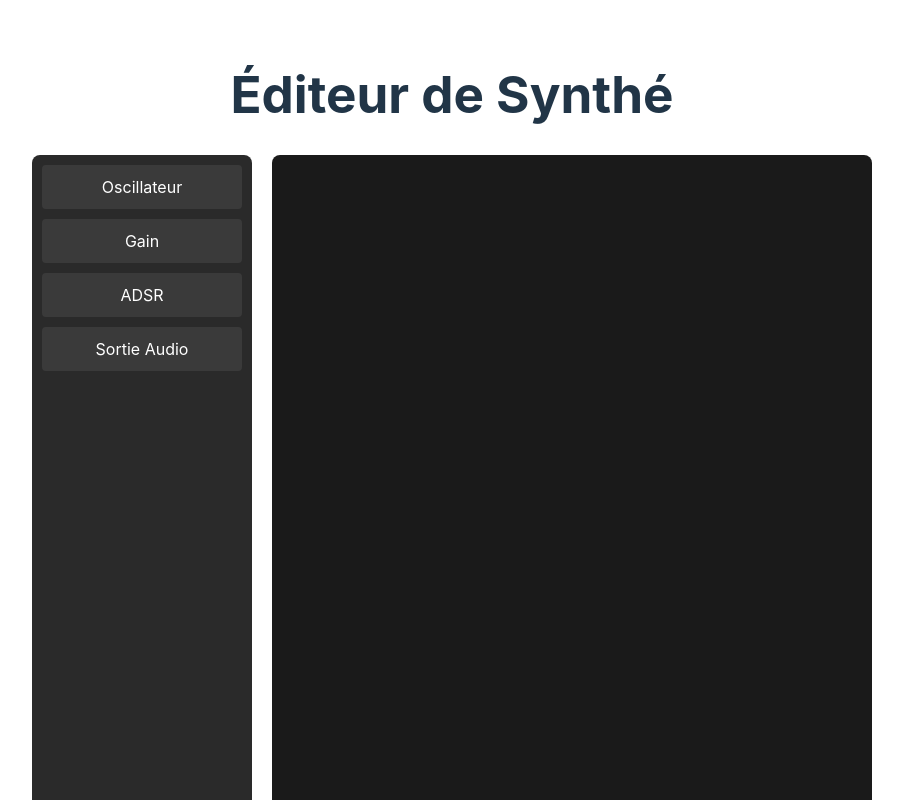
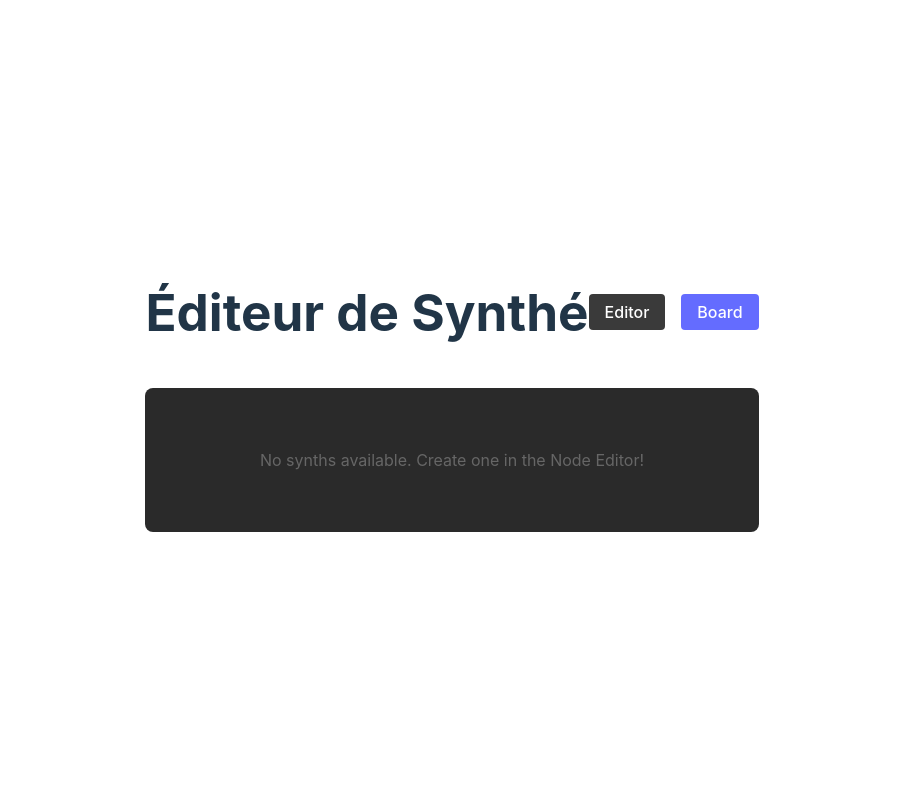
Before and after one commit to Npj721/vue-audio, a Vue app: page /board in a window 1280 px wide. Shown: the top 800 px of the page, without its empty margins (188-1091 px from the left). Built offline with nearby package versions, Linux system fonts and the light colour scheme.

Commit message:
bolt-update-construct-synth

```diff
--- a/src/App.vue
+++ b/src/App.vue
@@ -1,22 +1,77 @@
 <script setup>
-import NodeEditor from './components/NodeEditor.vue'
+import { useRouter } from 'vue-router'
+
+const router = useRouter()
 </script>
 
 <template>
   <div class="container">
-    <h1>Éditeur de Synthé</h1>
-    <NodeEditor />
+    <header>
+      <h1>Éditeur de Synthé</h1>
+      <nav>
+        <button
+          class="nav-button"
+          @click="router.push('/')"
+          :class="{ active: $route.path === '/' }"
+        >
+          Editor
+        </button>
+        <button
+          class="nav-button"
+          @click="router.push('/board')"
+          :class="{ active: $route.path === '/board' }"
+        >
+          Board
+        </button>
+      </nav>
+    </header>
+    <router-view></router-view>
   </div>
 </template>
 
-<style scoped>
+<style>
 .container {
   width: 100%;
   max-width: 1200px;
   margin: 0 auto;
 }
 
+header {
+  display: flex;
+  justify-content: space-between;
+  align-items: center;
+  margin-bottom: 2rem;
+  padding: 1rem 0;
+}
+
 h1 {
-  margin-bottom: 2rem;
+  margin: 0;
+}
+
+nav {
+  display: flex;
+  gap: 1rem;
+}
+
+.nav-button {
+  background: #3a3a3a;
+  border: none;
+  padding: 0.5rem 1rem;
+  color: white;
+  border-radius: 4px;
+  cursor: pointer;
+  transition: all 0.2s;
+}
+
+.nav-button:hover {
+  background: #4a4a4a;
+}
+
+.nav-button.active {
+  background: #646cff;
+}
+
+.nav-button.active:hover {
+  background: #535bf2;
 }
 </style>
--- a/src/components/BoardSynth.vue
+++ b/src/components/BoardSynth.vue
@@ -1,8 +1,9 @@
 <script setup>
-import { ref, onMounted, onUnmounted  } from 'vue'
+import { ref, onMounted, onUnmounted } from 'vue'
 import { useAudioStore } from '../stores/audio'
 
 const keysPressed = ref([])
+const selectedSynth = ref(null)
 const keysKeyboard = []
 
 keysKeyboard["q"] = 261.63
@@ -18,42 +19,29 @@ keysKeyboard["m"] = 659.26
 
 const storeAudio = useAudioStore()
 
-const constructSimpleSynth = () => {
-    storeAudio.addNode('osc', { type: 'sawtooth', detune: 0 })
-    storeAudio.addNode('osc', { type: 'sawtooth', detune: 12 * 100 })
-    storeAudio.addNode('osc', { type: 'sawtooth', detune: 24 * 100 })
-    storeAudio.addNode('gain', { gain: 0.25 })
-    storeAudio.addNode('adsr', {
-        start: { value: .25 },
-        attack: { value: 0.7, duration: .025},
-        decay: { value: 0.5, duration: .25},
-        sustain: { value: 0.45, duration: .5},
-        release: { value: 0, duration: .25, constant: .1},
-    })
-
-    storeAudio.connectNodes(0, 3)
-    storeAudio.connectNodes(1, 3)
-    storeAudio.connectNodes(2, 3)
-
-    storeAudio.connectGainToEnveloppe(3, 4)
-    storeAudio.connectToDestination(3)
-}
-
 function handleKeyDown(event) {
-  console.log("Touche pressée:", event.key, {transpo: keysKeyboard[event.key]});
-  if(typeof keysKeyboard[event.key] === 'undefined') return
+  if(typeof keysKeyboard[event.key] === 'undefined' || !selectedSynth.value) return
   if(!keysPressed.value.includes(event.key)){
-    console.log('ajout')
     keysPressed.value.push(event.key)
-    storeAudio.press(0, keysKeyboard[event.key] )
+    storeAudio.press(selectedSynth.value, 0, keysKeyboard[event.key])
   }
 }
 
 function handleKeyUp(event) {
-  console.log("Touche relâchée:", event.key);
-  if(typeof keysKeyboard[event.key] === 'undefined') return
+  if(typeof keysKeyboard[event.key] === 'undefined' || !selectedSynth.value) return
   keysPressed.value = keysPressed.value.filter(key => key !== event.key)
-  storeAudio.release(0, keysKeyboard[event.key])
+  storeAudio.release(selectedSynth.value, 0, keysKeyboard[event.key])
+}
+
+function selectSynth(synthId) {
+  selectedSynth.value = synthId
+}
+
+function deleteSynth(synthId) {
+  if (selectedSynth.value === synthId) {
+    selectedSynth.value = null
+  }
+  storeAudio.deleteSynthConfiguration(synthId)
 }
 
 onMounted(() => {
@@ -65,33 +53,136 @@ onUnmounted(() => {
   window.removeEventListener("keydown", handleKeyDown);
   window.removeEventListener("keyup", handleKeyUp);
 });
-
 </script>
 
 <template>
+  <div class="board-synth">
+    <div v-if="storeAudio.synthConfigurations.length === 0" class="no-synths">
+      No synths available. Create one in the Node Editor!
+    </div>
 
-  <div class="card">
-    <span v-for="key in keysPressed" :key="key" style="margin-right:4px">
-      {{ key }} - {{ keysKeyboard[key] }}
-    </span>
-  </div>
+    <div v-else class="synth-list">
+      <div
+        v-for="synth in storeAudio.synthConfigurations"
+        :key="synth.id"
+        class="synth-item"
+        :class="{ active: selectedSynth === synth.id }"
+        @click="selectSynth(synth.id)"
+      >
+        <span class="synth-name">{{ synth.name }}</span>
+        <button
+          class="delete-button"
+          @click.stop="deleteSynth(synth.id)"
+        >
+          ×
+        </button>
+      </div>
+    </div>
 
-  <div class="card">
-    <button type="button" @click="storeAudio.initAudioContext()" :disabled="storeAudio.audioContext !== null">Init</button>
-    <button type="button" @click="constructSimpleSynth()" :disabled="storeAudio.audioContext === null">constructSimpleSynth</button>
-
-    <div>
-      Nodes
-      <div v-for="node in storeAudio.nodes" :key="node">
-        {{ node.id }}<br>
-        {{ node.type }}<br>
-        {{ node.param }}<br>
-        {{ node }}
+    <div v-if="selectedSynth" class="keyboard-info">
+      <h3>Keyboard Controls</h3>
+      <div class="keys-pressed">
+        Active keys:
+        <span v-for="key in keysPressed" :key="key" class="key-badge">
+          {{ key }}
+        </span>
+      </div>
+      <div class="key-map">
+        <div v-for="(freq, key) in keysKeyboard" :key="key" class="key-item">
+          {{ key }}: {{ freq.toFixed(2) }}Hz
+        </div>
       </div>
     </div>
   </div>
 </template>
 
 <style scoped>
+.board-synth {
+  background: #2a2a2a;
+  padding: 20px;
+  border-radius: 8px;
+  color: white;
+}
 
+.no-synths {
+  text-align: center;
+  padding: 40px;
+  color: #666;
+}
+
+.synth-list {
+  display: grid;
+  grid-template-columns: repeat(auto-fill, minmax(200px, 1fr));
+  gap: 10px;
+  margin-bottom: 20px;
+}
+
+.synth-item {
+  background: #3a3a3a;
+  padding: 15px;
+  border-radius: 4px;
+  cursor: pointer;
+  display: flex;
+  justify-content: space-between;
+  align-items: center;
+  transition: all 0.2s;
+}
+
+.synth-item:hover {
+  background: #4a4a4a;
+}
+
+.synth-item.active {
+  background: #646cff;
+}
+
+.synth-name {
+  font-weight: 500;
+}
+
+.delete-button {
+  background: none;
+  border: none;
+  color: #ff4444;
+  font-size: 20px;
+  cursor: pointer;
+  padding: 0 5px;
+  line-height: 1;
+}
+
+.delete-button:hover {
+  color: #ff6666;
+}
+
+.keyboard-info {
+  margin-top: 20px;
+  padding-top: 20px;
+  border-top: 1px solid #3a3a3a;
+}
+
+.keys-pressed {
+  margin: 10px 0;
+}
+
+.key-badge {
+  background: #646cff;
+  padding: 2px 8px;
+  border-radius: 4px;
+  margin: 0 4px;
+  font-family: monospace;
+}
+
+.key-map {
+  display: grid;
+  grid-template-columns: repeat(auto-fill, minmax(150px, 1fr));
+  gap: 10px;
+  margin-top: 10px;
+}
+
+.key-item {
+  background: #3a3a3a;
+  padding: 8px;
+  border-radius: 4px;
+  font-family: monospace;
+}
 </style>
--- a/src/components/NodeEditor.vue
+++ b/src/components/NodeEditor.vue
@@ -1,6 +1,8 @@
 <script setup>
 import { ref, onMounted, onUnmounted } from 'vue'
 import { useAudioStore } from '../stores/audio'
+import { useRouter } from 'vue-router'
+import Swal from 'sweetalert2'
 
 const storeAudio = useAudioStore()
 const editorContainer = ref(null)
@@ -11,6 +13,7 @@ const isDragging = ref(false)
 const dragOffset = ref({ x: 0, y: 0 })
 const mousePos = ref({ x: 0, y: 0 })
 const activeNodeId = ref(null)
+const router = useRouter()
 
 const availableNodes = [
   { type: 'osc', label: 'Oscillateur', params: { type: 'sawtooth', detune: 0 } },
@@ -36,8 +39,8 @@ function handleDrop(event) {
   if (!draggingNode.value) return
 
   const rect = editorContainer.value.getBoundingClientRect()
-  const x = event.clientX - rect.left - 100 // Centrer le nœud sur le curseur
-  const y = event.clientY - rect.top - 30   // Centrer le nœud sur le curseur
+  const x = event.clientX - rect.left - 100
+  const y = event.clientY - rect.top - 30
 
   if (draggingNode.value.special) {
     if (!nodes.value.some(n => n.type === 'destination')) {
@@ -128,30 +131,37 @@ function finishConnecting(targetNode, event) {
   const sourceIndex = storeAudio.nodes.findIndex(n => n.id === connectingFrom.value.id)
 
   if (targetNode.type === 'destination') {
+    // Allow any node type to connect to destination
     storeAudio.connectToDestination(sourceIndex)
+    connectingFrom.value.connections.push('destination')
   } else if (targetNode.type === 'adsr' && connectingFrom.value.type === 'gain') {
     const targetIndex = storeAudio.nodes.findIndex(n => n.id === targetNode.id)
     storeAudio.connectGainToEnveloppe(sourceIndex, targetIndex)
-  } else {
+    connectingFrom.value.connections.push(targetNode.id)
+  } else if (connectingFrom.value.type === 'osc' && targetNode.type === 'gain') {
     const targetIndex = storeAudio.nodes.findIndex(n => n.id === targetNode.id)
     storeAudio.connectNodes(sourceIndex, targetIndex)
+    connectingFrom.value.connections.push(targetNode.id)
   }
 
-  connectingFrom.value.connections.push(targetNode.id)
   connectingFrom.value = null
 }
 
 function getConnectionPath(fromNode, toNode) {
-  const startX = fromNode.x + 200
-  const startY = fromNode.y + 40
-  const endX = toNode.x
-  const endY = toNode.y + 40
+  const fromRect = editorContainer.value.getBoundingClientRect()
+  const startX = fromNode.x + 200 // Right side of source node
+  const startY = fromNode.y + 40  // Middle of source node
+  const endX = toNode.x          // Left side of target node
+  const endY = toNode.y + 40     // Middle of target node
 
-  const dx = Math.abs(endX - startX) * 0.5
+  // Calculate control points for the curve
+  const distance = Math.abs(endX - startX)
+  const controlPoint1X = startX + distance * 0.5
+  const controlPoint2X = endX - distance * 0.5
 
   return `M ${startX} ${startY}
-          C ${startX + dx} ${startY},
-            ${endX - dx} ${endY},
+          C ${controlPoint1X} ${startY},
+            ${controlPoint2X} ${endY},
             ${endX} ${endY}`
 }
 
@@ -163,11 +173,13 @@ function getTempConnectionPath() {
   const endX = mousePos.value.x
   const endY = mousePos.value.y
 
-  const dx = Math.abs(endX - startX) * 0.5
+  const distance = Math.abs(endX - startX)
+  const controlPoint1X = startX + distance * 0.5
+  const controlPoint2X = endX - distance * 0.5
 
   return `M ${startX} ${startY}
-          C ${startX + dx} ${startY},
-            ${endX - dx} ${endY},
+          C ${controlPoint1X} ${startY},
+            ${controlPoint2X} ${endY},
             ${endX} ${endY}`
 }
 
@@ -175,9 +187,45 @@ function getAllConnections() {
   return nodes.value.flatMap(node =>
     node.connections.map(connectionId => ({
       from: node,
-      to: nodes.value.find(n => n.id === connectionId)
+      to: connectionId === 'destination'
+        ? nodes.value.find(n => n.id === 'destination')
+        : nodes.value.find(n => n.id === connectionId)
     }))
   ).filter(connection => connection.to)
+}
+
+async function saveConfiguration() {
+  const { value: name } = await Swal.fire({
+    title: 'Save Synth Configuration',
+    input: 'text',
+    inputLabel: 'Configuration Name',
+    inputPlaceholder: 'Enter a name for your synth...',
+    showCancelButton: true,
+    inputValidator: (value) => {
+      if (!value) {
+        return 'You need to provide a name!'
+      }
+    }
+  })
+
+  if (name) {
+    storeAudio.saveSynthConfiguration(name)
+    storeAudio.clearCurrentConfiguration()
+    nodes.value = []
+
+    const { isConfirmed } = await Swal.fire({
+      title: 'Configuration Saved!',
+      text: 'Would you like to go to the Board to test it?',
+      icon: 'success',
+      showCancelButton: true,
+      confirmButtonText: 'Yes, go to Board',
+      cancelButtonText: 'No, continue editing'
+    })
+
+    if (isConfirmed) {
+      router.push('/board')
+    }
+  }
 }
 
 onMounted(() => {
@@ -203,6 +251,14 @@ onUnmounted(() => {
       >
         {{ node.label }}
       </div>
+
+      <button
+        v-if="nodes.length > 0"
+        class="save-button"
+        @click="saveConfiguration"
+      >
+        Save Configuration
+      </button>
     </div>
 
     <div
@@ -244,11 +300,12 @@ onUnmounted(() => {
         <div class="node-header">{{ node.label }}</div>
         <div class="node-ports">
           <div
-            v-if="node.type !== 'destination'"
+            v-if="node.type !== 'osc'"
             class="port port-in"
             @mouseup="(e) => finishConnecting(node, e)"
           ></div>
           <div
+            v-if="node.type !== 'destination'"
             class="port port-out"
             @mousedown="(e) => startConnecting(node, e)"
           ></div>
@@ -260,7 +317,7 @@ onUnmounted(() => {
 
 <style scoped>
 .editor {
-  color:white;
+  color: white;
   display: flex;
   gap: 20px;
   height: 800px;
@@ -310,13 +367,20 @@ onUnmounted(() => {
 .connection-path {
   fill: none;
   stroke: #646cff;
-  stroke-width: 2px;
-  transition: stroke-width 0.2s;
+  stroke-width: 3px;
+  transition: all 0.2s ease;
 }
 
 .connection-temp {
   stroke: #646cff80;
   stroke-dasharray: 5,5;
+  animation: dash 1s linear infinite;
+}
+
+@keyframes dash {
+  to {
+    stroke-dashoffset: -10;
+  }
 }
 
 .node {
@@ -398,4 +462,20 @@ onUnmounted(() => {
 .port-out {
   margin-left: 10px;
 }
+
+.save-button {
+  width: 100%;
+  margin-top: 20px;
+  padding: 10px;
+  background: #646cff;
+  border: none;
+  border-radius: 4px;
+  color: white;
+  cursor: pointer;
+  transition: background-color 0.2s;
+}
+
+.save-button:hover {
+  background: #535bf2;
+}
 </style>
--- a/src/main.js
+++ b/src/main.js
@@ -2,9 +2,11 @@ import { createApp } from 'vue'
 import './style.css'
 import App from './App.vue'
 import { createPinia } from 'pinia'
+import router from './router'
 
 const app = createApp(App)
 const pinia = createPinia()
 
 app.use(pinia)
+app.use(router)
 app.mount('#app')
--- /dev/null
+++ b/src/router/index.js
@@ -0,0 +1,21 @@
+import { createRouter, createWebHistory } from 'vue-router'
+import NodeEditor from '../components/NodeEditor.vue'
+import BoardSynth from '../components/BoardSynth.vue'
+
+const router = createRouter({
+  history: createWebHistory(),
+  routes: [
+    {
+      path: '/',
+      name: 'editor',
+      component: NodeEditor
+    },
+    {
+      path: '/board',
+      name: 'board',
+      component: BoardSynth
+    }
+  ]
+})
+
+export default router
--- a/src/stores/audio.js
+++ b/src/stores/audio.js
@@ -5,12 +5,14 @@ export const useAudioStore = defineStore('audio', () => {
     const _audioContext = ref(null)
     const _nodes = ref([])
     const _selectedNode = ref(null)
+    const _synthConfigurations = ref([])
 
     const audioContext = computed(() => _audioContext.value)
     const nodes = computed(() => _nodes.value)
     const selectedNode = computed(() => _selectedNode.value)
+    const synthConfigurations = computed(() => _synthConfigurations.value)
 
-    const playingNodes = ref([])
+    const playingNodes = ref({})
 
     function uuidV4() {
         const uuid = new Array(36);
@@ -83,6 +85,24 @@ export const useAudioStore = defineStore('audio', () => {
         }
     }
 
+    function saveSynthConfiguration(name) {
+        const id = uuidV4()
+        _synthConfigurations.value.push({
+            id,
+            name,
+            nodes: JSON.parse(JSON.stringify(_nodes.value))
+        })
+        return id
+    }
+
+    function deleteSynthConfiguration(id) {
+        _synthConfigurations.value = _synthConfigurations.value.filter(config => config.id !== id)
+    }
+
+    function clearCurrentConfiguration() {
+        _nodes.value = []
+    }
+
     function createAudioNode(nodeInfo) {
         switch (nodeInfo.type) {
             case 'osc':
@@ -107,13 +127,16 @@ export const useAudioStore = defineStore('audio', () => {
         }
     }
 
-    function press(delay = 0, frequency = 880) {
+    function press(configId, delay = 0, frequency = 880) {
         if(_audioContext.value !== null) {
             const currentTime = _audioContext.value.currentTime + delay
             const audioNodes = new Map()
+            const config = _synthConfigurations.value.find(c => c.id === configId)
+
+            if (!config) return
 
             // Create all nodes first
-            _nodes.value.forEach(nodeInfo => {
+            config.nodes.forEach(nodeInfo => {
                 const node = createAudioNode(nodeInfo)
                 audioNodes.set(nodeInfo.id, { node, info: nodeInfo })
             })
@@ -151,21 +174,24 @@ export const useAudioStore = defineStore('audio', () => {
                 }
             })
 
-            // Add the new nodes to the playing nodes with their frequency
+            // Initialize frequency array if it doesn't exist
             if (!playingNodes.value[frequency]) {
                 playingNodes.value[frequency] = []
             }
-            playingNodes.value[frequency].push(audioNodes)
+
+            // Add the new nodes to the playing nodes with their frequency
+            playingNodes.value[frequency].push({ configId, audioNodes })
         }
     }
 
-    function release(delay = 0, frequency) {
-        if(_audioContext.value !== null && playingNodes.value[frequency]) {
+    function release(configId, delay = 0, frequency) {
+        if (_audioContext.value !== null && playingNodes.value[frequency]) {
             const currentTime = _audioContext.value.currentTime + delay
 
-            // Get all nodes for this frequency
-            const frequencyNodes = playingNodes.value[frequency]
-            frequencyNodes.forEach(audioNodes => {
+            // Get all nodes for this frequency and config
+            const frequencyNodes = playingNodes.value[frequency].filter(n => n.configId === configId)
+
+            frequencyNodes.forEach(({ audioNodes }) => {
                 audioNodes.forEach(({ node, info }) => {
                     if (info.type === 'gain' && info.envelope) {
                         const envelopeInfo = audioNodes.get(info.envelope)
@@ -189,7 +215,12 @@ export const useAudioStore = defineStore('audio', () => {
 
             // Remove the frequency entry after cleanup
             setTimeout(() => {
-                delete playingNodes.value[frequency]
+                if (playingNodes.value[frequency]) {
+                    playingNodes.value[frequency] = playingNodes.value[frequency].filter(n => n.configId !== configId)
+                    if (playingNodes.value[frequency].length === 0) {
+                        delete playingNodes.value[frequency]
+                    }
+                }
             }, (delay + 2) * 1000)
         }
     }
@@ -205,6 +236,10 @@ export const useAudioStore = defineStore('audio', () => {
         connectToDestination,
         connectGainToEnveloppe,
         press,
-        release
+        release,
+        saveSynthConfiguration,
+        deleteSynthConfiguration,
+        clearCurrentConfiguration,
+        synthConfigurations
     }
 })
```
